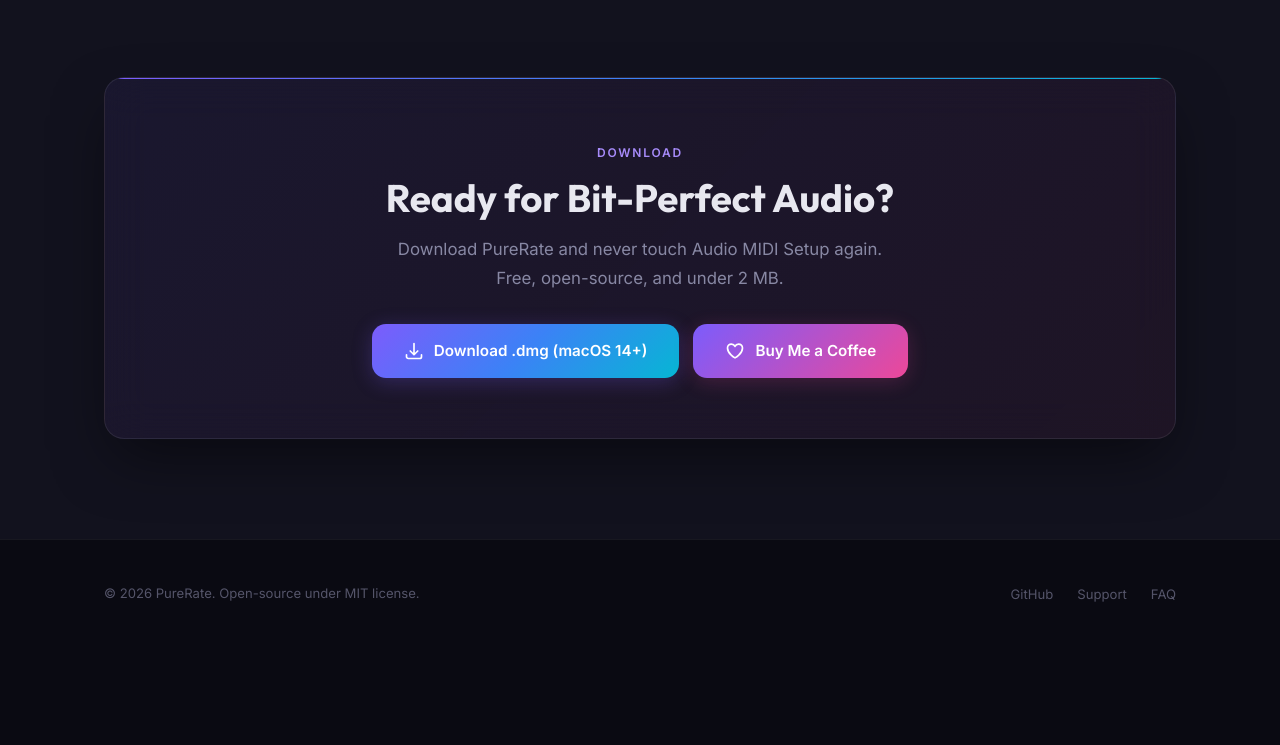
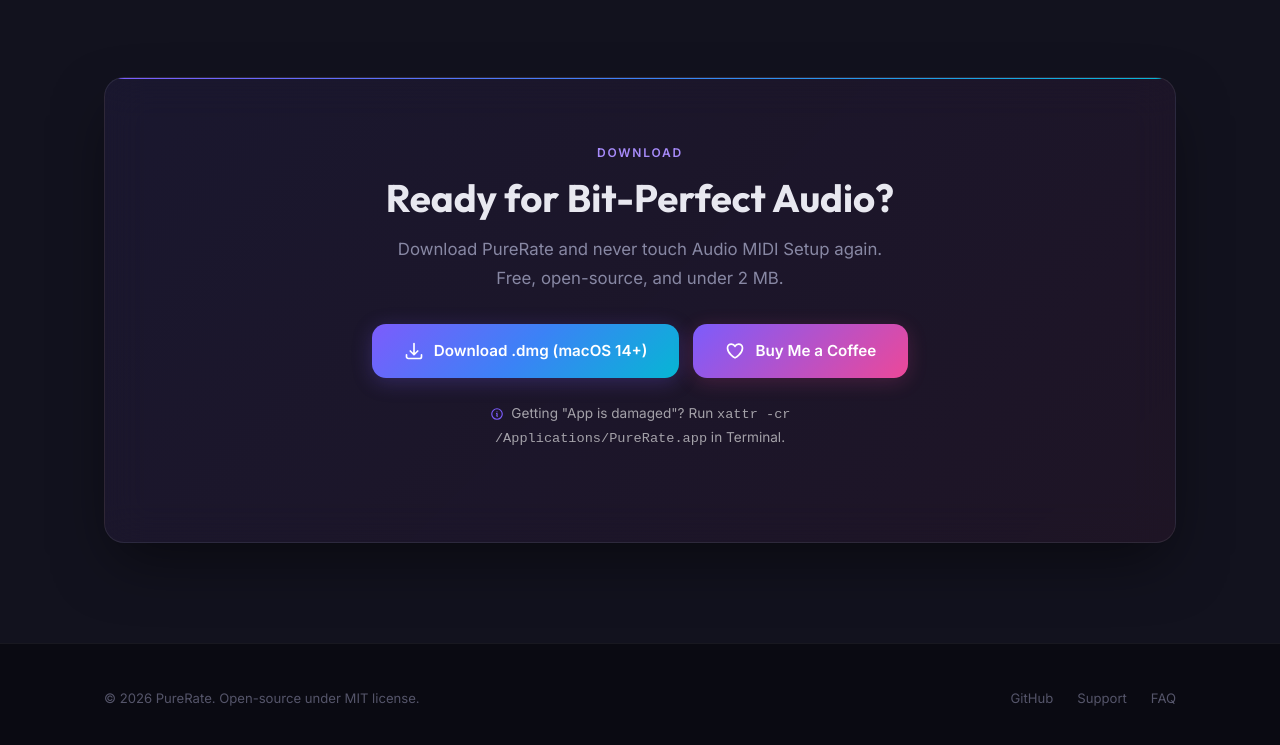
Before and after one commit to uzzano-info/PureRate-web, a website built with Vite: page index.html in a window 1280 px wide. Shown: the part 3980-4725 px from the top of the page. Before the commit the page ends 4627 px from the top, so only its background shows below. Built offline with nearby package versions, Linux system fonts and the light colour scheme.

Commit message:
Fix DMG distribution via public dir and add Gatekeeper troubleshooting

```diff
--- a/index.html
+++ b/index.html
@@ -418,6 +418,14 @@
             Buy Me a Coffee
           </a>
         </div>
+        <p class="cta-note reveal" style="margin-top: 1.5rem; font-size: 0.85rem; color: rgba(255,255,255,0.6);">
+          <svg xmlns="http://www.w3.org/2000/svg" fill="none" viewBox="0 0 24 24" stroke-width="2" stroke="currentColor"
+            style="width: 14px; height: 14px; display: inline-block; vertical-align: middle; margin-right: 4px; color: #7c5cfc;">
+            <path stroke-linecap="round" stroke-linejoin="round"
+              d="M11.25 11.25l.041-.02a.75.75 0 011.063.852l-.708 2.836a.75.75 0 001.063.853l.041-.021M21 12a9 9 0 11-18 0 9 9 0 0118 0zm-9-3.75h.008v.008H12V8.25z" />
+          </svg>
+          Getting "App is damaged"? Run <code>xattr -cr /Applications/PureRate.app</code> in Terminal.
+        </p>
       </div>
     </div>
   </section>
--- a/vite.config.js
+++ b/vite.config.js
@@ -3,6 +3,7 @@
 export default defineConfig({
     // Serve the root of the project as static files
     root: '.',
+    publicDir: 'public',
     build: {
         outDir: 'dist',
         // Copy the DMG if present
```
Also changed, not shown: 3 other files.
